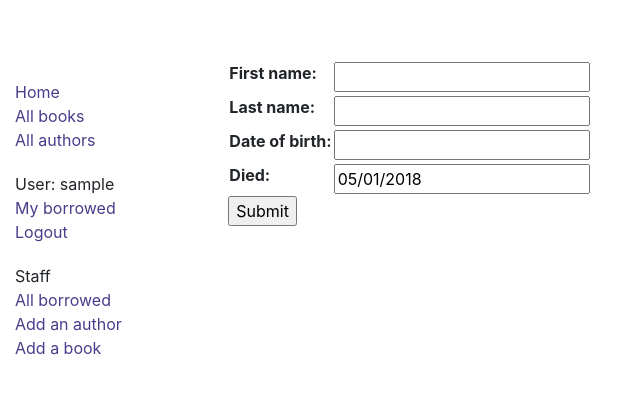
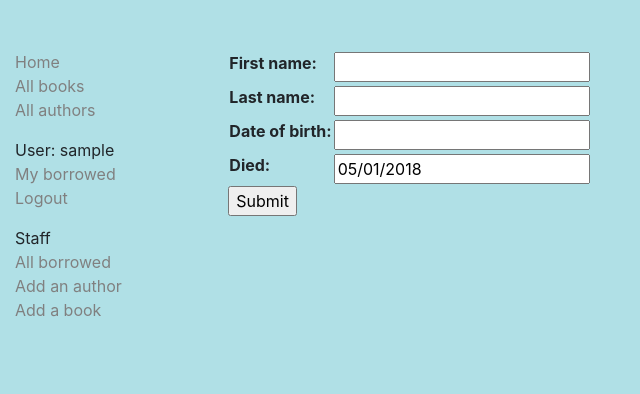
Before and after one commit to cx201910/django_local_library, a Django app: page /catalog/author/create/ in a window 1280 px wide. Shown: the top 394 px of the page, without its empty margins (0-640 px from the left). Run offline with Django 3.2, Linux system fonts and the light colour scheme; the visitor is signed in with stand-in values (Sample User, id 1); some libraries are stand-ins or nearby versions.

Commit message:
Modify the css file

```diff
--- /dev/null
+++ b/catalog/static/catalog/styles.css
@@ -0,0 +1,17 @@
+body {
+	background-color: powderblue;
+	margin-top: 50px;
+}
+.sidebar-nav {
+	margin-top: 0;
+	padding: 0;
+	list-style: none;
+}
+
+.sidebar-nav li a {
+	color: gray;
+}
+
+p a {
+	color: dodgerblue;
+}
--- a/catalog/static/css/styles.css
+++ /dev/null
@@ -1,14 +0,0 @@
-.sidebar-nav {
-	margin-top: 20px;
-	padding: 0;
-	list-style: none;
-        /* background-color: coral; */
-}
-
-.sidebar-nav li a {
-	color: DarkSlateBlue;
-}
-
-.container-fluid {
-	margin-top: 60px;
-}
--- a/catalog/templates/base_generic.html
+++ b/catalog/templates/base_generic.html
@@ -7,7 +7,7 @@
   <link rel="stylesheet" href="https://stackpath.bootstrapcdn.com/bootstrap/4.1.3/css/bootstrap.min.css" integrity="sha384-MCw98/SFnGE8fJT3GXwEOngsV7Zt27NXFoaoApmYm81iuXoPkFOJwJ8ERdknLPMO" crossorigin="anonymous">
   <!-- Add additional CSS in static file -->
   {% load static %}
-  <link rel="stylesheet" href="{% static 'css/styles.css' %}">
+  <link rel="stylesheet" type="text/css" href="{% static 'catalog/styles.css' %}">
 </head>
 <body>
   <div class="container-fluid">
```
